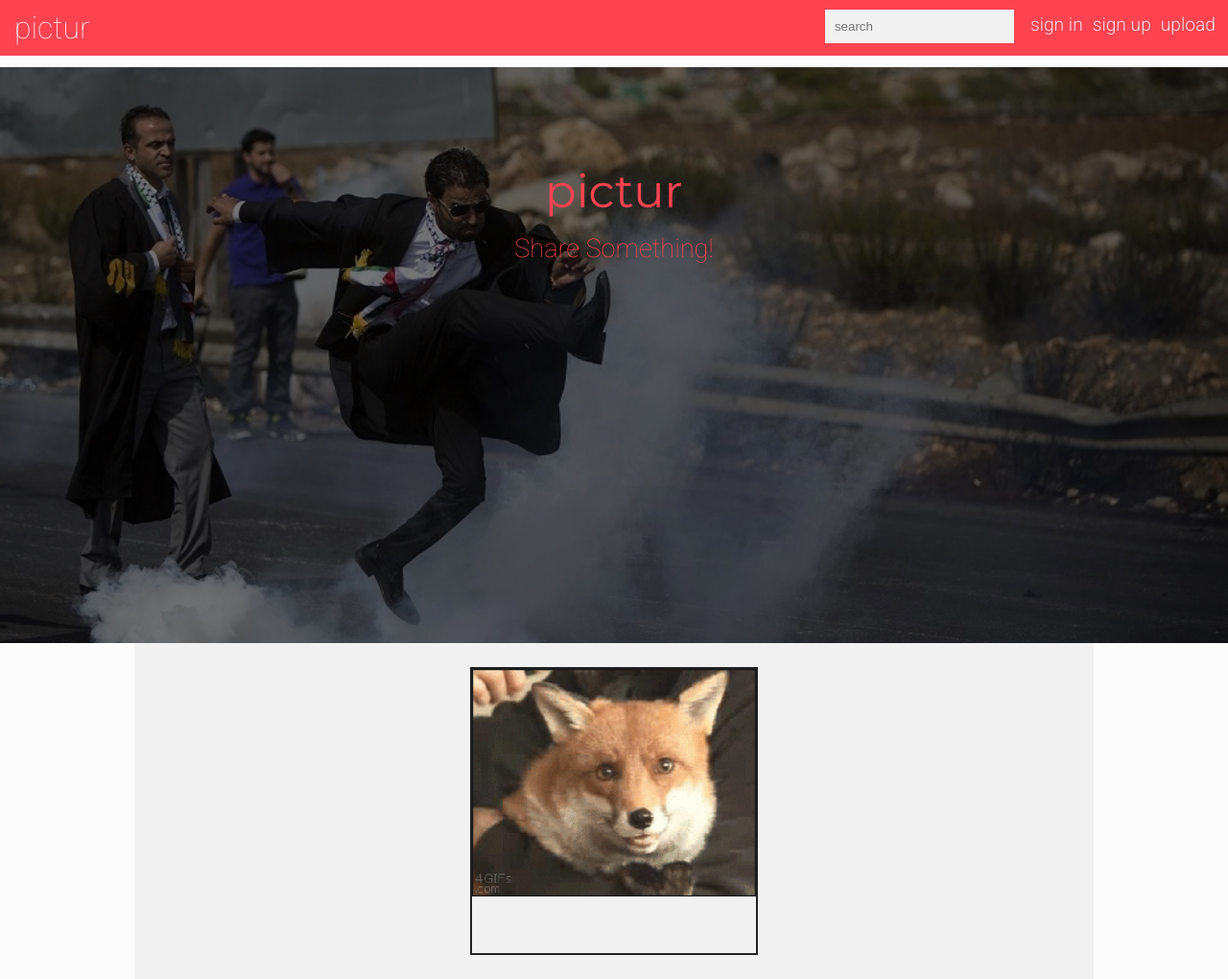
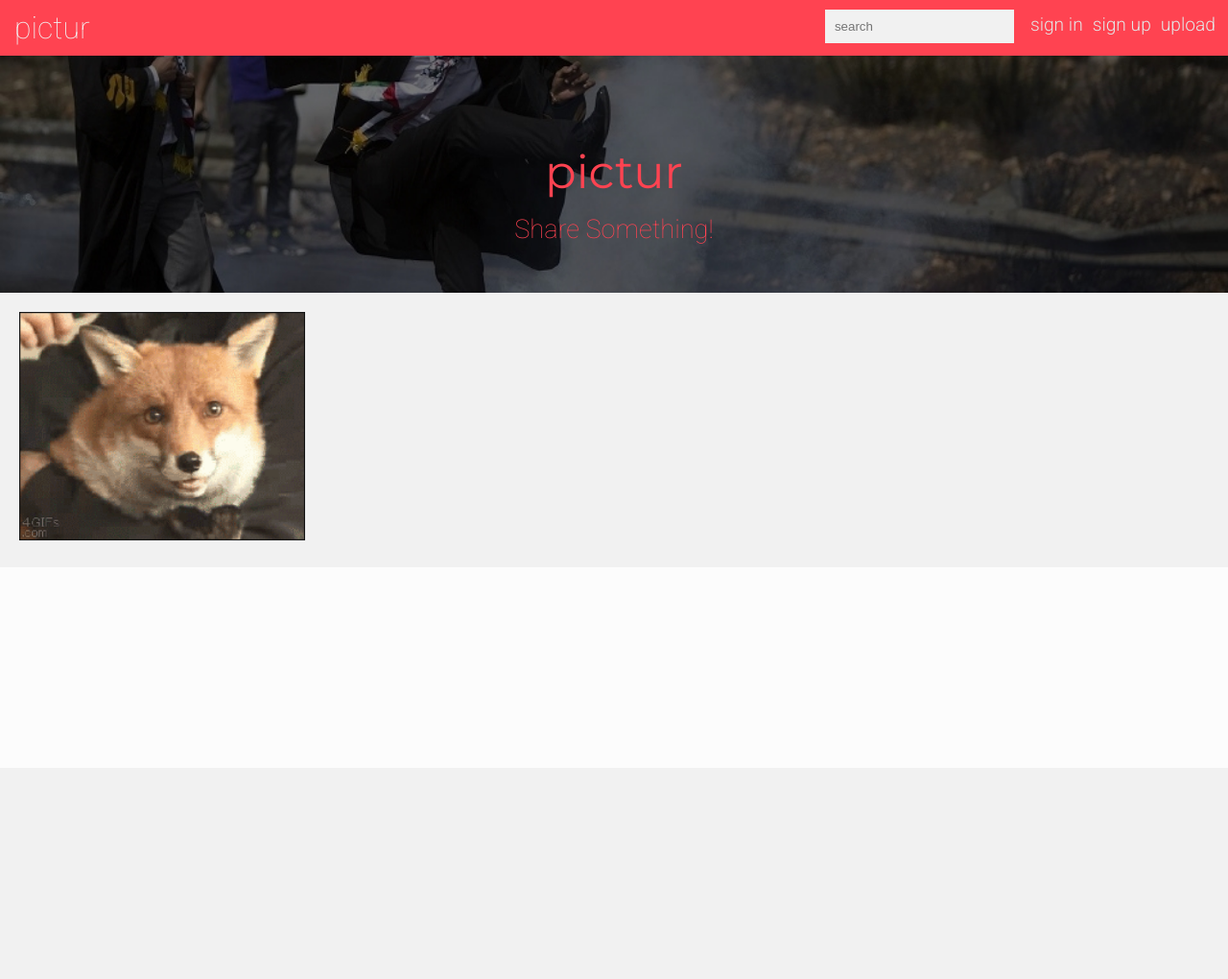
Before and after one commit to jimmy-jia/pictur, a Flask app: template pictur/templates/front.html in a window 1280 px wide. Shown: the whole page at 96% size. After the commit the page ends 563 px from the top, so only its background shows below. Run offline with Flask 2, Linux system fonts and the light colour scheme; the template is opened without the code that fills it: most values are stand-ins (such as "Sample title", 1, 10 or a date in 2020); some libraries are stand-ins or nearby versions.

Commit message:
pushing updates

```diff
--- a/pictur/static/stylesheet.css
+++ b/pictur/static/stylesheet.css
@@ -71,7 +71,7 @@ nav {
     transition: background-color 0.4s; }
     nav input:focus, nav input:active {
       outline: 0;
-      background-color: #dddddd; }
+      background-color: white; }
 
 .close {
   background-size: cover;
@@ -91,11 +91,11 @@ nav {
     cursor: pointer; }
 
 #main {
-  padding-top: 70px; }
+  padding-top: 50px; }
 
 .home .banner {
+  padding-bottom: 50px;
   background-color: #ffee99;
-  height: 600px;
   background-image: url(resources/pow.jpg);
   background-position: center center;
   background-size: cover;
@@ -112,38 +112,58 @@ nav {
     padding-top: 15px; }
 
 .post-container {
+  -moz-column-count: 5;
+  -webkit-column-count: 5;
+  column-count: 5;
   max-width: 100%;
-  width: 1000px;
+  width: 1500px;
   margin: 0 auto;
   background-color: #f1f1f1;
-  padding: 20px;
-  display: flex;
-  flex-wrap: wrap;
-  justify-content: center; }
+  padding: 20px; }
   .post-container div {
-    width: 300px;
-    height: 300px;
-    margin: 5px;
-    overflow: hidden;
-    position: relative;
-    border: 2px solid #212121; }
-    .post-container div img {
+    width: 100%;
+    max-width: 100%;
+    height: auto;
+    display: inline-block; }
+    .post-container div a {
       width: 100%;
+      max-width: 300px;
+      max-height: 400px;
       height: auto;
+      display: block;
       overflow: hidden;
       opacity: 0.9;
       transition: opacity 0.4s; }
-      .post-container div img:hover {
+      .post-container div a:hover {
         opacity: 1;
         cursor: pointer; }
+      .post-container div a img {
+        width: 100%;
+        height: auto; }
 
+@media(max-width: 1300px) {
+  .post-container {
+    -moz-column-count: 4;
+    -webkit-column-count: 4;
+    column-count: 4; } }
+@media(max-width: 900px) {
+  .post-container {
+    -moz-column-count: 3;
+    -webkit-column-count: 3;
+    column-count: 3; } }
+@media(max-width: 600px) {
+  .post-container {
+    -moz-column-count: 2;
+    -webkit-column-count: 2;
+    column-count: 2; } }
 .post {
   max-width: 100%;
   width: 800px;
   margin: 0 auto;
   border-radius: 5px;
   box-shadow: 0 0 8px 1px rgba(85, 85, 85, 0.5);
-  position: relative; }
+  position: relative;
+  margin-top: 20px; }
 
 .post-image {
   background-color: #f1f1f1; }
@@ -151,7 +171,7 @@ nav {
     display: block;
     max-width: 100%;
     width: auto;
-    height: 400px;
+    height: auto;
     margin: 0 auto; }
 
 .post-info {
--- a/pictur/templates/front.html
+++ b/pictur/templates/front.html
@@ -1,5 +1,5 @@
 <!doctype html>
-<html ng-app="appMain">
+<html>
 	<head>
 		<title>pictur</title>
 		<meta http-equiv="X-UA-Compatible" content="IE=Edge,chrome=1" />
@@ -15,7 +15,7 @@
 		<span id="modal"></span>
 		<div class="wrapper">
 			<header>
-				<a href="#">pictur</a>
+				<a href="//159.203.110.195:5000">pictur</a>
 				<nav>
 					<input type="text" placeholder="search"></input>
 					<a href="">sign in</a>
```
Also changed, not shown: pictur/sql_model/sql_controller.py (+7 -0 lines), pictur/templates/index.html (+3 -4 lines), pictur/views.py (+28 -8 lines).
